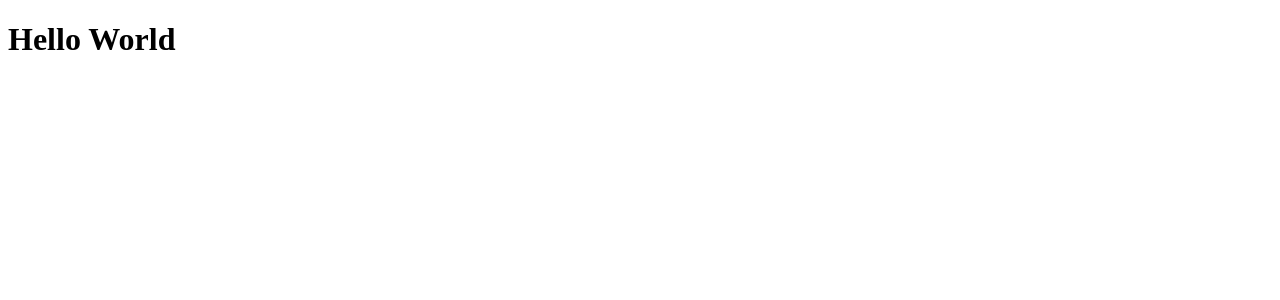
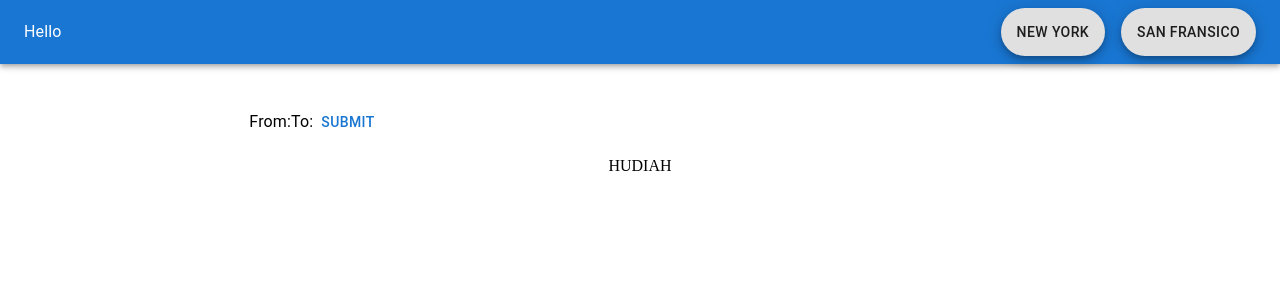
Before and after one commit to williamschen23/hackrpi2024, a React (Vite) app: page / in a window 1280 px wide. Shown: the top 300 px of the page. Built offline with nearby package versions, Linux system fonts and the light colour scheme.

Commit message:
progress on home page and contents

```diff
--- a/src/App.tsx
+++ b/src/App.tsx
@@ -1,8 +1,48 @@
+import { AppBar, Box, Button, Container, Fab, Grid2, Toolbar, Typography } from "@mui/material"
+import { useState } from "react";
+import logo from "/logo.png"
+
+
 function App() {
+  const [state, setState] = useState('New York');
+
   return (
-    <>
-      <h1>Hello World</h1>
-    </>
+    <Container disableGutters maxWidth={false}>
+      <AppBar position="static">
+        <Container maxWidth={false}>
+            <Toolbar disableGutters sx={{width:"100%"}}>
+              <Typography sx={{
+                flexGrow: 1
+              }}>Hello</Typography>
+              <Fab variant="extended" size="large">New York</Fab>
+              <Fab variant="extended" size="large" sx={{ml: 2}}>San Fransico</Fab>
+            </Toolbar>
+        </Container>
+      </AppBar>
+
+      <Box flexGrow={1} mt={5}>
+        <Grid2 container spacing={2} direction={"column"}>
+          <Grid2 container spacing={2} direction={"row"}>
+            {/* Autocomplete Container */}
+            <Grid2 size={6} justifyContent={"center"} alignItems={"center"} display={"flex"}>
+              <Typography>From:</Typography>
+              <br></br>
+              <Typography>To:</Typography>
+              <Button>Submit</Button>
+            </Grid2>
+
+            {/* Heatmap of Crime */}
+            <Grid2 size={6} justifyContent={"center"} alignItems={"center"} display={"flex"}>
+
+            </Grid2>
+          </Grid2>
+
+          {/* Routes */}
+          <Grid2 justifyContent={"center"} alignItems={"center"} display={"flex"}>HUDIAH</Grid2>
+        </Grid2>
+      </Box>
+
+    </Container>
   )
 }
 
--- /dev/null
+++ b/src/main.css
@@ -0,0 +1,10 @@
+body {
+    margin: 0px;
+    padding: 0px;
+}
+
+App {
+    background-color: lightgrey;
+    width: 100vw;
+    height: 100vh
+}
--- a/src/main.tsx
+++ b/src/main.tsx
@@ -1,6 +1,7 @@
 import { StrictMode } from 'react'
 import { createRoot } from 'react-dom/client'
 import App from './App.tsx'
+import './main.css'
 
 createRoot(document.getElementById('root')!).render(
   <StrictMode>
```
Also changed, not shown: public/logo.png (added).
